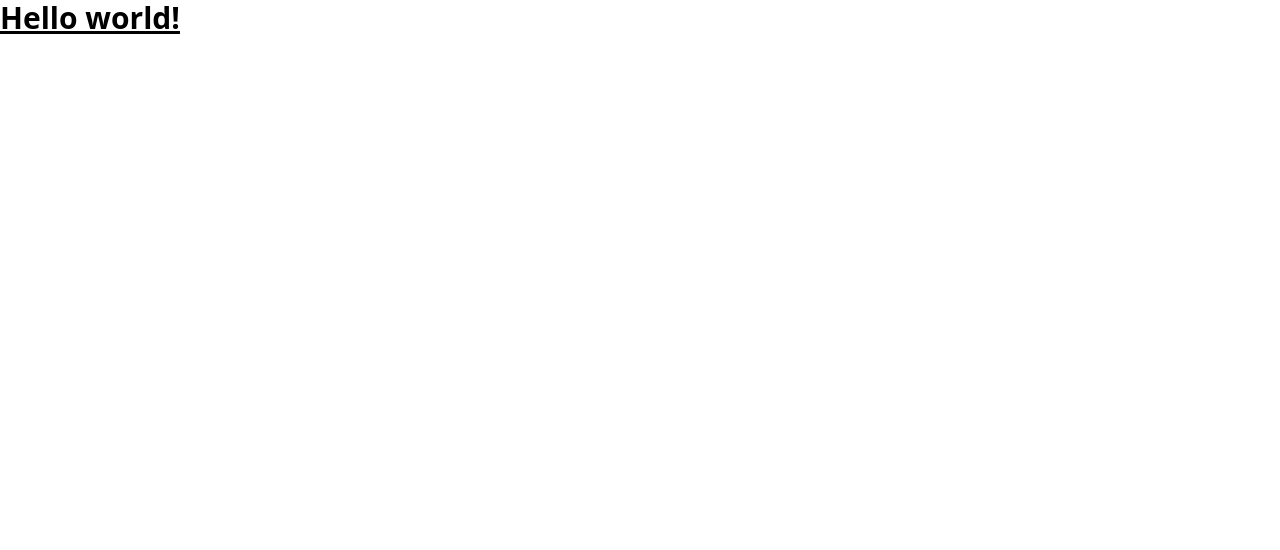
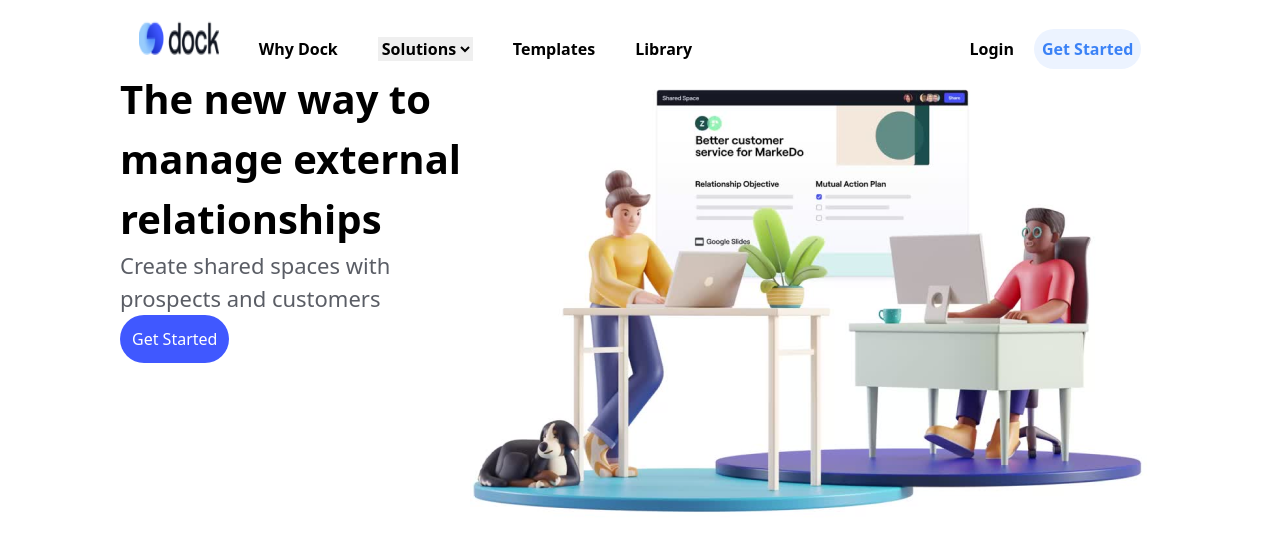
Before and after one commit to Azizova-Bella/GIT-HUB, a website: page src/index.html in a window 1280 px wide. Drawn offline with Linux system fonts and the light colour scheme.

Commit message:
second name

```diff
--- a/src/index.html
+++ b/src/index.html
@@ -1,15 +1,43 @@
 <!DOCTYPE html>
 <html lang="en">
+
 <head>
     <meta charset="UTF-8">
     <meta name="viewport" content="width=device-width, initial-scale=1.0">
     <link href="./output.css" rel="stylesheet">
-    <title>Document</title>
+    <title>Figma dock</title>
 </head>
+
 <body>
-    <h1 class="text-3xl font-bold underline">
-        Hello world!
-      </h1>
+    <navbar class="flex justify-around font-semibold mt-5 items-baseline">
+        <div class="flex gap-10 items-baseline">
+            <img src="./img/Rectangle (11).png" alt="" class="w-[80px] h-[35px]">
+            <p>Why Dock</p>
+            <select>
+                <option>
+                    <p>Solutions</p>
+                </option>
+            </select>
+            <p>Templates</p>
+            <p>Library</p>
+        </div>
+        <div class="flex gap-5 ">
+            <button>Login</button>
+            <button class="bg-[#ECF3FF] rounded-3xl p-2 text-blue-500">Get Started</button>
+        </div>
+    </navbar>
+    <header class="flex justify-center m-10">
+        <div class="">
+        <p class="font-semibold text-[40px] w-[350px]">The new way to manage external relationships</p>
+        <p class="text-[22px] text-[#121722B2] p-4">Create shared spaces with</p>
+        <p class="text-[22px] text-[#121722B2] p-4">prospects and customers</p>
+        <button class="bg-[#4058FF] rounded-3xl p-3 text-white mt-10">Get Started</button>
+    </div>
+    <div class="">
+        <img src="./img/Rectangle (12).png" alt="">
+    </div>
+    </header>
 
 </body>
+
 </html>
```
Also changed, not shown: src/img/Rectangle (11).png (added), src/img/Rectangle (12).png (added), src/output.css.
